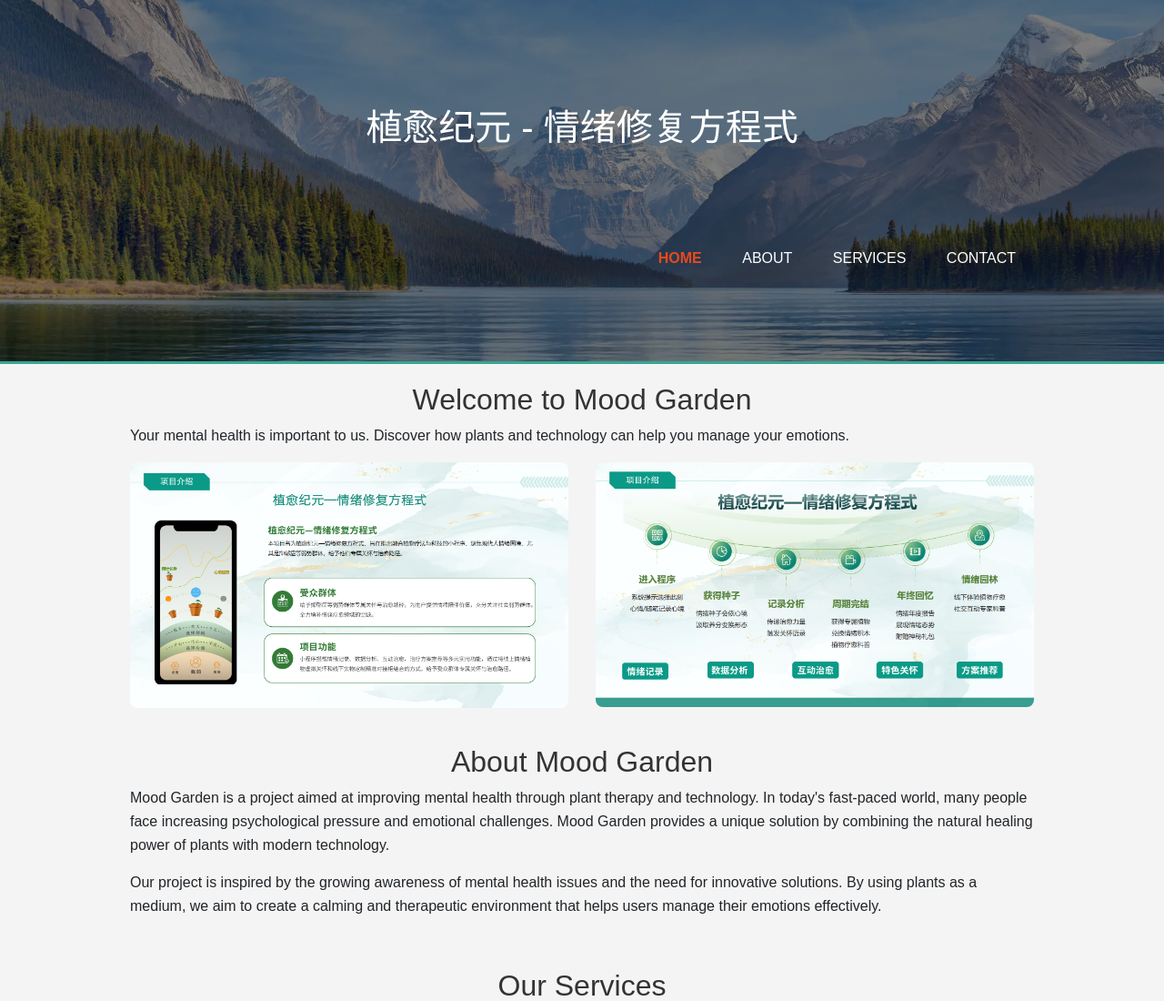
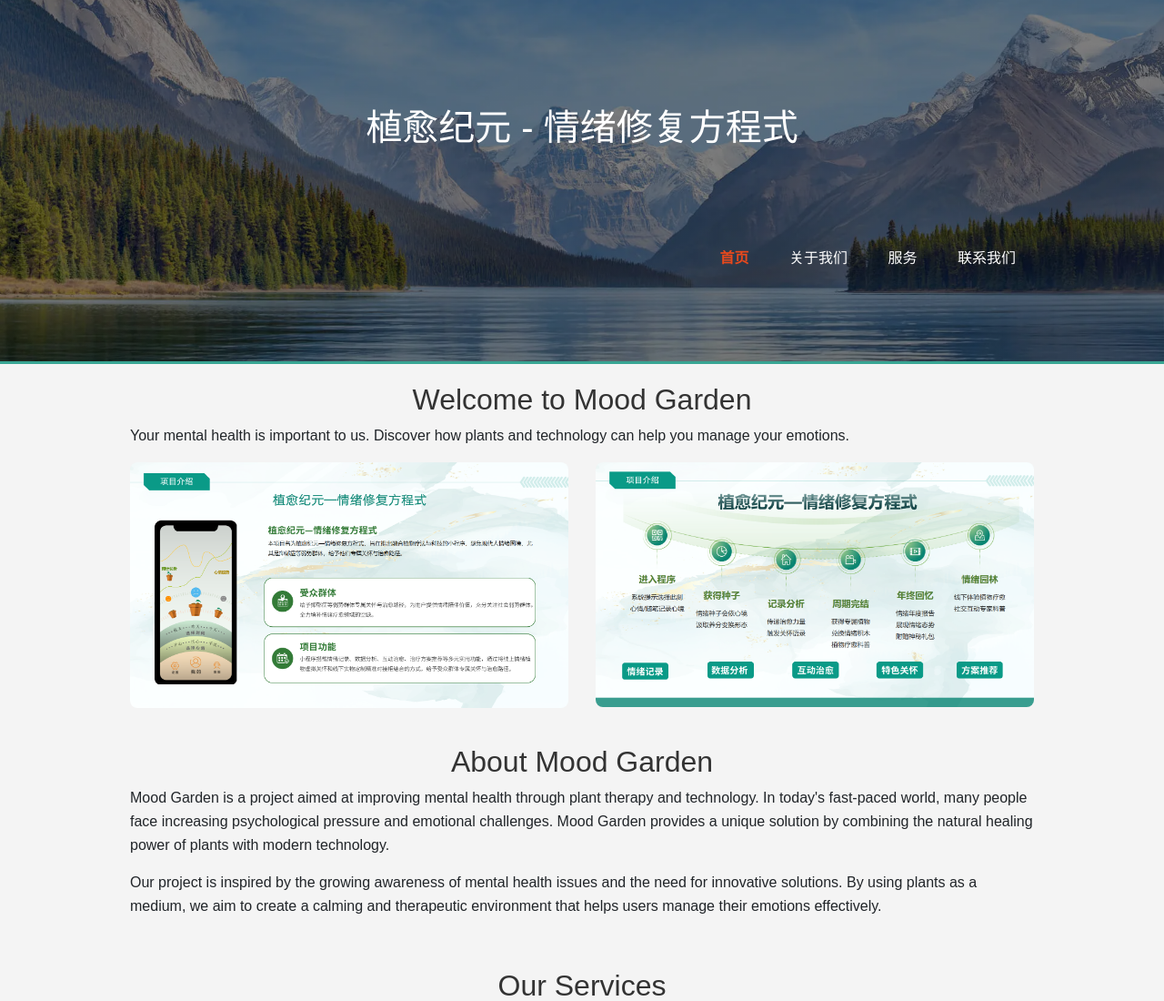
Before and after one commit to czj0117/1, a plain HTML site: page index.html in a window 1280 px wide. Shown: the top 1100 px of the page at 91% size. Drawn offline with nearby package versions, Linux system fonts and the light colour scheme.

Commit message:
Update index.html

```diff
--- a/index.html
+++ b/index.html
@@ -83,10 +83,10 @@
             </div>
             <nav>
                 <ul>
-                    <li class="current"><a href="#">Home</a></li>
-                    <li><a href="#about">About</a></li>
-                    <li><a href="#services">Services</a></li>
-                    <li><a href="#contact">Contact</a></li>
+                    <li class="current"><a href="#">首页</a></li>
+                    <li><a href="#about">关于我们</a></li>
+                    <li><a href="#services">服务</a></li>
+                    <li><a href="#contact">联系我们</a></li>
                 </ul>
             </nav>
         </div>
```
